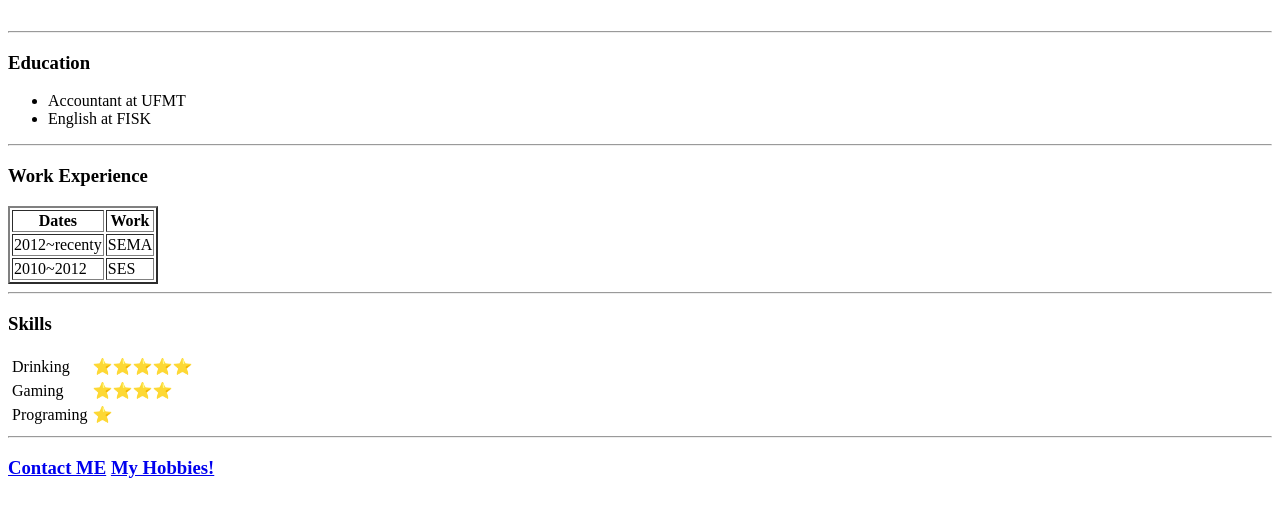
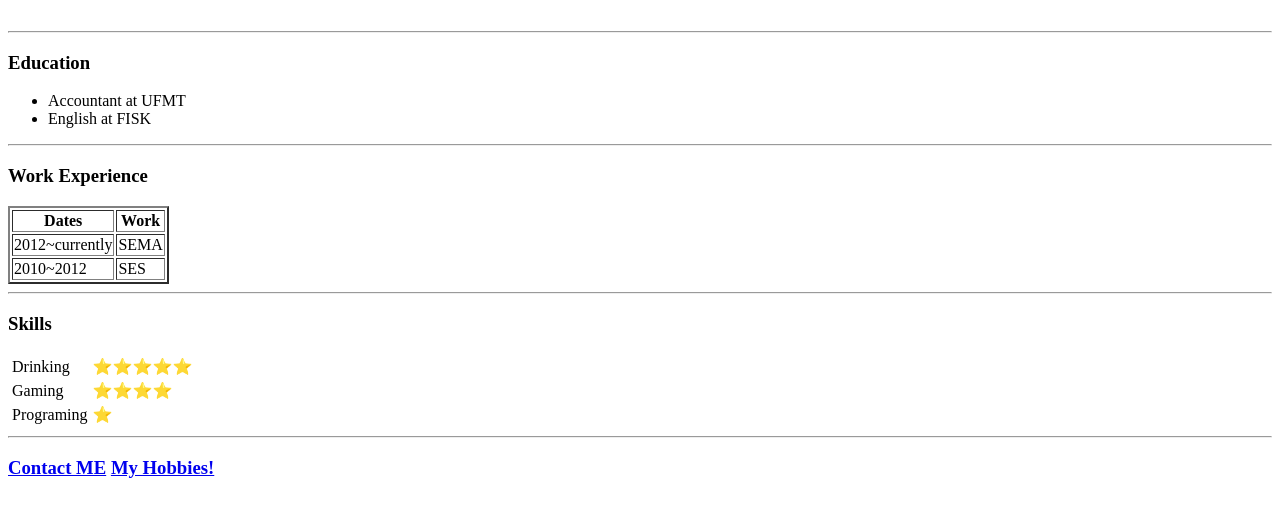
Before and after one commit to xRabuske/CV, a plain HTML site: page index.html in a window 1280 px wide. Shown: the part 181-698 px from the top of the page. Drawn offline with Linux system fonts and the light colour scheme.

Commit message:
Add files via upload

```diff
--- a/index.html
+++ b/index.html
@@ -32,7 +32,7 @@
     </thead>
     <tbody>
       <tr>
-        <td>2012~recenty</td>
+        <td>2012~currently</td>
         <td>SEMA</td>
       </tr>
       <tr>
```
